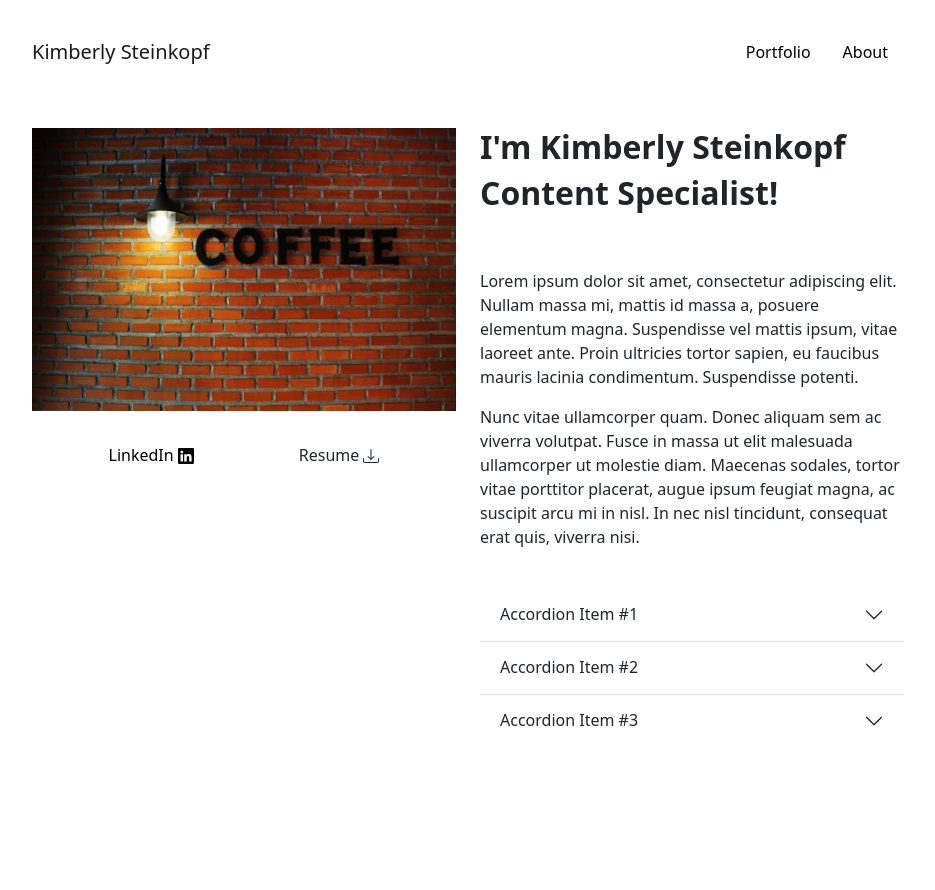
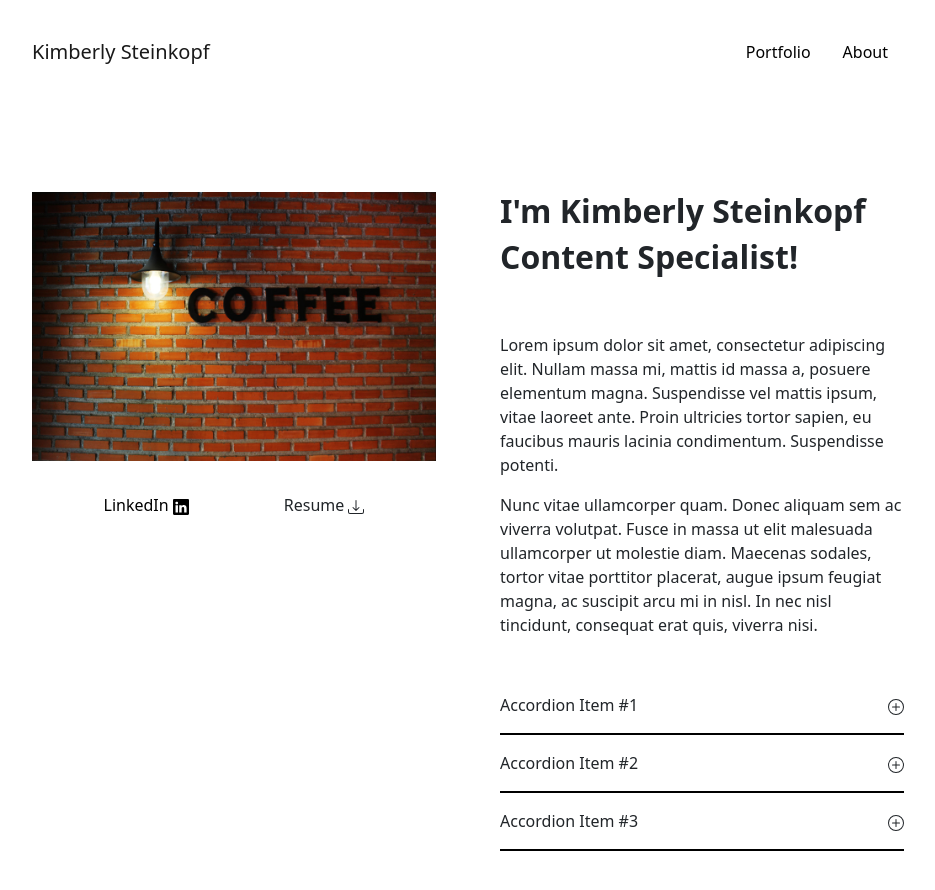
Before and after one commit to rsteinkopfjr/kimberly-portfolio, an Angular app: page /about in a window 1280 px wide. Shown: the top 890 px of the page, without its empty margins (172-1107 px from the left). Before the commit the page ends 827 px from the top, so only its background shows below. Built offline with nearby package versions, Linux system fonts and the light colour scheme.

Commit message:
updates about page

```diff
--- a/src/app/about/about.component.css
+++ b/src/app/about/about.component.css
@@ -8,15 +8,31 @@
 .col.col-left {
   order: 1;
   flex-basis: 50%;
+  padding-right: 2rem;
 }
 .col.col-right {
   order: 2;
   flex-basis: 50%;
+  padding-left: 2rem;
 }
 .card-image {
   padding-bottom: 2rem;
 }
 #linked-in-link {
   color: black;
+  cursor: pointer;
   text-decoration: none;
 }
+.skills-item {
+  border-bottom: 0.15rem black solid;
+}
+.skills-header {
+  display: flex;
+  flex-flow: row nowrap;
+  justify-content: space-between;
+  cursor: pointer;
+  padding: 1rem 0rem 1rem 0rem;
+}
+.skills-body {
+  padding: 1rem 0rem 2rem 0rem;
+}
--- a/src/app/about/about.component.html
+++ b/src/app/about/about.component.html
@@ -1,24 +1,24 @@
-<div class="container mb-4">
+<div class="container about-container mb-4">
   <div class="row py-5">
-        <div class="col col-lg col-left">
-            <span>
+    <div class="col col-left">
+      <div>
         <img src="assets/images/coffee.jpg" class="img-fluid card-image" alt>
-            </span>
+      </div>
       <div class="container social">
         <span>
-                    <a id="linked-in-link" href="#">LinkedIn <svg xmlns="http://www.w3.org/2000/svg" width="16" height="16" fill="currentColor" class="bi bi-linkedin" viewBox="0 0 16 16">
+          <span id="linked-in-link" (click)="onLinkedIn()">LinkedIn <svg xmlns="http://www.w3.org/2000/svg" width="16" height="16" fill="currentColor" class="bi bi-linkedin" viewBox="0 0 16 16">
             <path d="M0 1.146C0 .513.526 0 1.175 0h13.65C15.474 0 16 .513 16 1.146v13.708c0 .633-.526 1.146-1.175 1.146H1.175C.526 16 0 15.487 0 14.854V1.146zm4.943 12.248V6.169H2.542v7.225h2.401zm-1.2-8.212c.837 0 1.358-.554 1.358-1.248-.015-.709-.52-1.248-1.342-1.248-.822 0-1.359.54-1.359 1.248 0 .694.521 1.248 1.327 1.248h.016zm4.908 8.212V9.359c0-.216.016-.432.08-.586.173-.431.568-.878 1.232-.878.869 0 1.216.662 1.216 1.634v3.865h2.401V9.25c0-2.22-1.184-3.252-2.764-3.252-1.274 0-1.845.7-2.165 1.193v.025h-.016a5.54 5.54 0 0 1 .016-.025V6.169h-2.4c.03.678 0 7.225 0 7.225h2.4z"/>
-                    </svg></a>
+            </svg>
           </span>
-                <span>
-                    Resume <svg xmlns="http://www.w3.org/2000/svg" width="16" height="16" fill="currentColor" class="bi bi-download" viewBox="0 0 16 16">
+        </span>
+        <span>Resume <svg xmlns="http://www.w3.org/2000/svg" width="16" height="16" fill="currentColor" class="bi bi-download" viewBox="0 0 16 16">
           <path d="M.5 9.9a.5.5 0 0 1 .5.5v2.5a1 1 0 0 0 1 1h12a1 1 0 0 0 1-1v-2.5a.5.5 0 0 1 1 0v2.5a2 2 0 0 1-2 2H2a2 2 0 0 1-2-2v-2.5a.5.5 0 0 1 .5-.5z"/>
           <path d="M7.646 11.854a.5.5 0 0 0 .708 0l3-3a.5.5 0 0 0-.708-.708L8.5 10.293V1.5a.5.5 0 0 0-1 0v8.793L5.354 8.146a.5.5 0 1 0-.708.708l3 3z"/>
           </svg>
         </span>
       </div>
     </div>
-        <div class="col col-lg col-right">
+    <div class="col col-right">
       <h2 class="fw-bold">I'm Kimberly Steinkopf</h2>
       <h2 class="fw-bold">Content Specialist!</h2>
       <br>
@@ -36,35 +36,71 @@
           In nec nisl tincidunt, consequat erat quis, viverra nisi.
       </p>
       <br>
-            <div class="accordion accordion-flush" id="accordionFlushExample">
-                <div class="accordion-item">
-                  <h2 class="accordion-header" id="flush-headingOne">
-                    <button class="accordion-button collapsed" type="button" data-bs-toggle="collapse" data-bs-target="#flush-collapseOne" aria-expanded="false" aria-controls="flush-collapseOne">
+      <div id="skills-accordion">
+        <div class="skills-item">
+          <div class="skills-header" id="skills-headingOne" (click)="onSkillOne()">
+            <span class="header-text">
               Accordion Item #1
-                    </button>
-                  </h2>
-                  <div id="flush-collapseOne" class="accordion-collapse collapse" aria-labelledby="flush-headingOne">
-                    <div class="accordion-body">Placeholder content for this accordion, which is intended to demonstrate the <code>.accordion-flush</code> class. This is the first item's accordion body.</div>
+            </span>
+            <span class="header-svg">
+              <svg *ngIf="!skillOne" xmlns="http://www.w3.org/2000/svg" width="16" height="16" fill="currentColor" class="bi bi-plus-circle" viewBox="0 0 16 16">
+                <path d="M8 15A7 7 0 1 1 8 1a7 7 0 0 1 0 14zm0 1A8 8 0 1 0 8 0a8 8 0 0 0 0 16z"/>
+                <path d="M8 4a.5.5 0 0 1 .5.5v3h3a.5.5 0 0 1 0 1h-3v3a.5.5 0 0 1-1 0v-3h-3a.5.5 0 0 1 0-1h3v-3A.5.5 0 0 1 8 4z"/>
+              </svg>
+              <svg *ngIf="skillOne" xmlns="http://www.w3.org/2000/svg" width="16" height="16" fill="currentColor" class="bi bi-dash-circle" viewBox="0 0 16 16">
+                <path d="M8 15A7 7 0 1 1 8 1a7 7 0 0 1 0 14zm0 1A8 8 0 1 0 8 0a8 8 0 0 0 0 16z"/>
+                <path d="M4 8a.5.5 0 0 1 .5-.5h7a.5.5 0 0 1 0 1h-7A.5.5 0 0 1 4 8z"/>
+              </svg>
+            </span>
+          </div>
+          <div *ngIf="skillOne" id="skills-bodyOne" class="skills-body">
+            <span>
+              Placeholder content for this accordion, which is intended to demonstrate the <code>.accordion-flush</code> class. This is the first item's accordion body.
+            </span>
           </div>
         </div>
-                <div class="accordion-item">
-                  <h2 class="accordion-header" id="flush-headingTwo">
-                    <button class="accordion-button collapsed" type="button" data-bs-toggle="collapse" data-bs-target="#flush-collapseTwo" aria-expanded="false" aria-controls="flush-collapseTwo">
+        <div class="skills-item">
+          <div class="skills-header" id="skills-headingTwo" (click)="onSkillTwo()">
+            <span class="header-text">
               Accordion Item #2
-                    </button>
-                  </h2>
-                  <div id="flush-collapseTwo" class="accordion-collapse collapse" aria-labelledby="flush-headingTwo">
-                    <div class="accordion-body">Placeholder content for this accordion, which is intended to demonstrate the <code>.accordion-flush</code> class. This is the second item's accordion body. Let's imagine this being filled with some actual content.</div>
+            </span>
+            <span class="header-svg">
+              <svg *ngIf="!skillTwo" xmlns="http://www.w3.org/2000/svg" width="16" height="16" fill="currentColor" class="bi bi-plus-circle" viewBox="0 0 16 16">
+                <path d="M8 15A7 7 0 1 1 8 1a7 7 0 0 1 0 14zm0 1A8 8 0 1 0 8 0a8 8 0 0 0 0 16z"/>
+                <path d="M8 4a.5.5 0 0 1 .5.5v3h3a.5.5 0 0 1 0 1h-3v3a.5.5 0 0 1-1 0v-3h-3a.5.5 0 0 1 0-1h3v-3A.5.5 0 0 1 8 4z"/>
+              </svg>
+              <svg *ngIf="skillTwo" xmlns="http://www.w3.org/2000/svg" width="16" height="16" fill="currentColor" class="bi bi-dash-circle" viewBox="0 0 16 16">
+                <path d="M8 15A7 7 0 1 1 8 1a7 7 0 0 1 0 14zm0 1A8 8 0 1 0 8 0a8 8 0 0 0 0 16z"/>
+                <path d="M4 8a.5.5 0 0 1 .5-.5h7a.5.5 0 0 1 0 1h-7A.5.5 0 0 1 4 8z"/>
+              </svg>
+            </span>
+          </div>
+          <div *ngIf="skillTwo" id="skills-bodyTwo" class="skills-body">
+            <span>
+              Placeholder content for this accordion, which is intended to demonstrate the <code>.accordion-flush</code> class. This is the second item's accordion body. Let's imagine this being filled with some actual content.
+            </span>
           </div>
         </div>
-                <div class="accordion-item">
-                  <h2 class="accordion-header" id="flush-headingThree">
-                    <button class="accordion-button collapsed" type="button" data-bs-toggle="collapse" data-bs-target="#flush-collapseThree" aria-expanded="false" aria-controls="flush-collapseThree">
+        <div class="skills-item">
+          <div class="skills-header" id="skills-headingThree" (click)="onSkillThree()">
+            <span class="header-text">
               Accordion Item #3
-                    </button>
-                  </h2>
-                  <div id="flush-collapseThree" class="accordion-collapse collapse" aria-labelledby="flush-headingThree">
-                    <div class="accordion-body">Placeholder content for this accordion, which is intended to demonstrate the <code>.accordion-flush</code> class. This is the third item's accordion body. Nothing more exciting happening here in terms of content, but just filling up the space to make it look, at least at first glance, a bit more representative of how this would look in a real-world application.</div>
+            </span>
+            <span class="header-svg">
+              <svg *ngIf="!skillThree" xmlns="http://www.w3.org/2000/svg" width="16" height="16" fill="currentColor" class="bi bi-plus-circle" viewBox="0 0 16 16">
+                <path d="M8 15A7 7 0 1 1 8 1a7 7 0 0 1 0 14zm0 1A8 8 0 1 0 8 0a8 8 0 0 0 0 16z"/>
+                <path d="M8 4a.5.5 0 0 1 .5.5v3h3a.5.5 0 0 1 0 1h-3v3a.5.5 0 0 1-1 0v-3h-3a.5.5 0 0 1 0-1h3v-3A.5.5 0 0 1 8 4z"/>
+              </svg>
+              <svg *ngIf="skillThree" xmlns="http://www.w3.org/2000/svg" width="16" height="16" fill="currentColor" class="bi bi-dash-circle" viewBox="0 0 16 16">
+                <path d="M8 15A7 7 0 1 1 8 1a7 7 0 0 1 0 14zm0 1A8 8 0 1 0 8 0a8 8 0 0 0 0 16z"/>
+                <path d="M4 8a.5.5 0 0 1 .5-.5h7a.5.5 0 0 1 0 1h-7A.5.5 0 0 1 4 8z"/>
+              </svg>
+            </span>
+          </div>
+          <div *ngIf="skillThree" id="skills-bodyThree" class="skills-body">
+            <span>
+              Placeholder content for this accordion, which is intended to demonstrate the <code>.accordion-flush</code> class. This is the third item's accordion body. Nothing more exciting happening here in terms of content, but just filling up the space to make it look, at least at first glance, a bit more representative of how this would look in a real-world application.
+            </span>
           </div>
         </div>
       </div>
--- a/src/app/about/about.component.ts
+++ b/src/app/about/about.component.ts
@@ -6,10 +6,41 @@ import { Component, OnInit } from '@angular/core';
   styleUrls: ['./about.component.css']
 })
 export class AboutComponent implements OnInit {
+  public skillOne:boolean = false;
+  public skillTwo:boolean = false;
+  public skillThree:boolean = false;
 
   constructor() { }
 
   ngOnInit(): void {
   }
 
+  public onLinkedIn() {
+    window.open('https://linkedin.com/in/ksteinkopf','_blank');
+  }
+
+  public onSkillOne() {
+    if (this.skillOne != false) {
+      this.skillOne = false;
+    } else {
+      this.skillOne = true;
+    }
+  }
+
+  public onSkillTwo() {
+    if (this.skillTwo != false) {
+      this.skillTwo = false;
+    } else {
+      this.skillTwo = true;
+    }
+  }
+
+  public onSkillThree() {
+    if (this.skillThree != false) {
+      this.skillThree = false;
+    } else {
+      this.skillThree = true;
+    }
+  }
+
 }
--- a/src/app/navbar/navbar.component.ts
+++ b/src/app/navbar/navbar.component.ts
@@ -16,10 +16,8 @@ export class NavbarComponent implements OnInit {
   public onNavBtnClick() {
     if (this.navbarCollapse != false) {
       this.navbarCollapse = false;
-      console.log(this.navbarCollapse);
     } else {
       this.navbarCollapse = true;
-      console.log(this.navbarCollapse);
     }
   }
 
--- a/src/styles.css
+++ b/src/styles.css
@@ -7,6 +7,9 @@
   #nav-about-link {
     display: none;
   }
+  .about-container {
+    padding-top: 2rem;
+  }
 }
 @media screen and (min-width: 576px) {
   .content {
@@ -15,6 +18,9 @@
   #navbar-collapse-btn,
   #navbar-collapse {
     display: none;
+  }
+  .about-container {
+    padding-top: 3rem;
   }
 }
 @media screen and (min-width: 768px) {
@@ -26,6 +32,9 @@
   .content {
     padding: 0.5rem 12rem 0.5rem 12rem;
   }
+  .about-container {
+    padding-top: 4rem;
+  }
 }
 @media screen and (min-width: 1200px) {
 }
```
Lines whose indentation alone changed are shown as unchanged.
